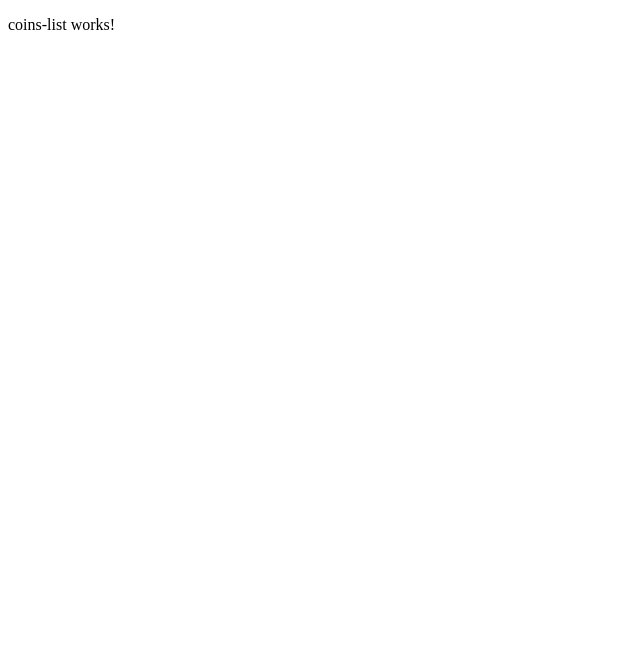
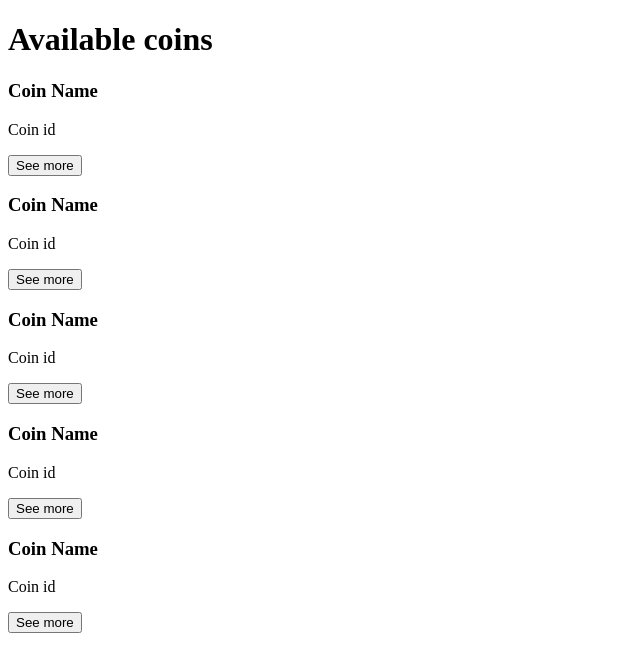
Before and after one commit to vderudder/crypto-coins, an Angular app: page /list in a window 1280 px wide. Shown: the top 672 px of the page, without its empty margins (0-640 px from the left). Built offline with nearby package versions, Linux system fonts and the light colour scheme.

Commit message:
feat: basic html structure for each component

```diff
--- a/src/app/coin-detail/coin-detail.component.html
+++ b/src/app/coin-detail/coin-detail.component.html
@@ -1 +1,14 @@
-<p>coin-detail works!</p>
+<div>
+    <button routerLink="/list">Go back</button>
+    <h3>Coin name</h3>
+    <p>Coin id</p>
+    <img src="" alt="Coin img">
+    <div>
+        <h4>Coin price</h4>
+        <h5>Coin rank / Coin score</h5>
+        <p>More info</p>
+        <p>Coin link 1</p>
+        <p>Coin link 2</p>
+        <p>Coin platform</p>
+    </div>
+</div>
--- a/src/app/coins-list/coins-list.component.html
+++ b/src/app/coins-list/coins-list.component.html
@@ -1 +1,29 @@
-<p>coins-list works!</p>
+<div>
+    <h1>Available coins</h1>
+    <div>
+        <h3>Coin Name</h3>
+        <p>Coin id</p>
+        <button routerLink="/coin/1">See more</button>
+    </div>
+    <div>
+        <h3>Coin Name</h3>
+        <p>Coin id</p>
+        <button routerLink="/coin/1">See more</button>
+    </div>
+    <div>
+        <h3>Coin Name</h3>
+        <p>Coin id</p>
+        <button routerLink="/coin/1">See more</button>
+    </div>
+    <div>
+        <h3>Coin Name</h3>
+        <p>Coin id</p>
+        <button routerLink="/coin/1">See more</button>
+    </div>
+
+    <div>
+        <h3>Coin Name</h3>
+        <p>Coin id</p>
+        <button routerLink="/coin/1">See more</button>
+    </div>
+</div>
--- a/src/app/home/home.component.html
+++ b/src/app/home/home.component.html
@@ -1 +1,4 @@
-<p>home works!</p>
+<div>
+    <h1>Crypto Coins</h1>
+    <button routerLink="/list">Enter</button>
+</div>
```
